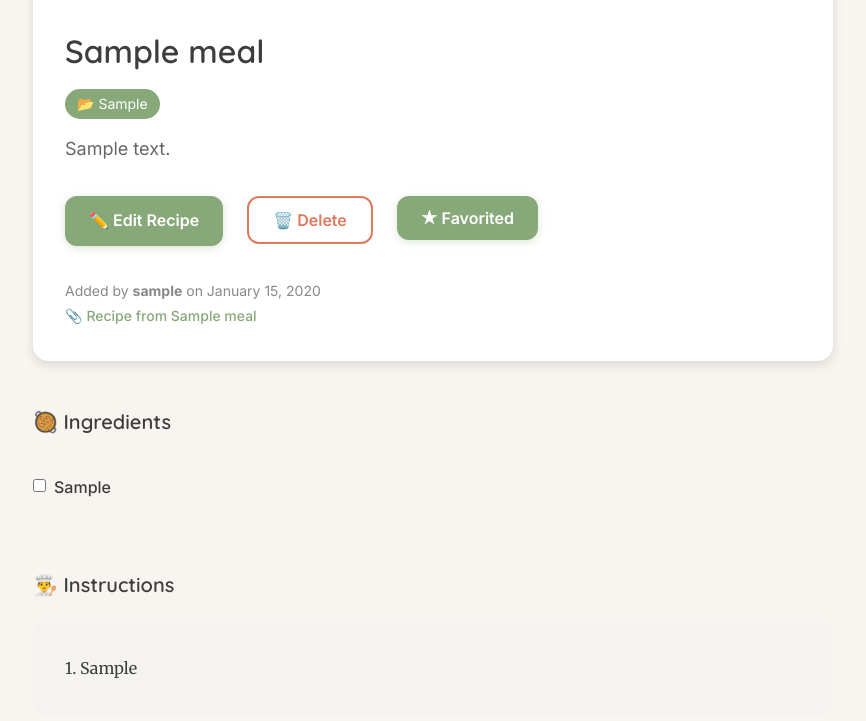
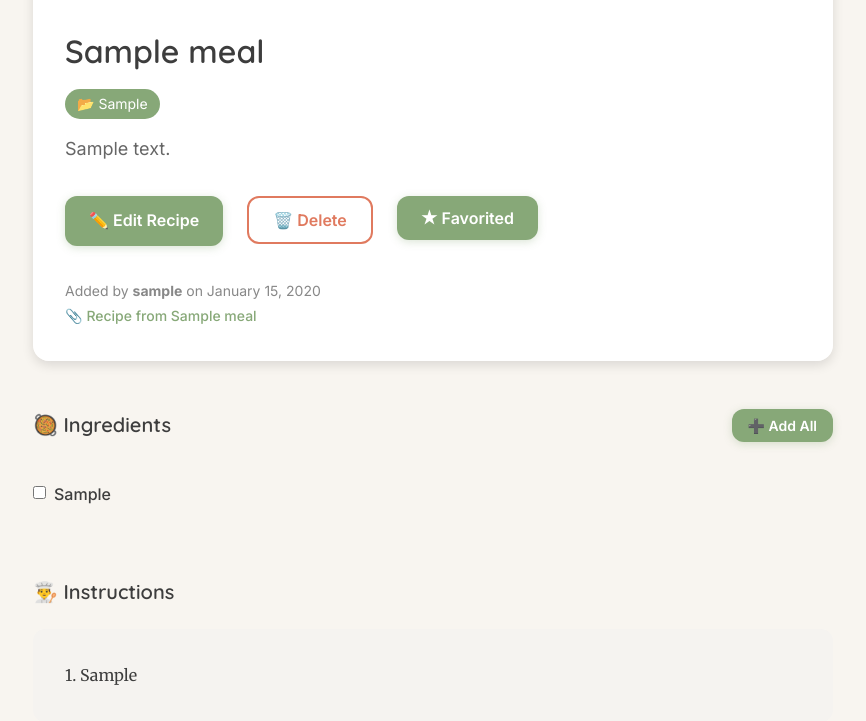
Before and after one commit to jasonmotylinski/meal-planner, a Flask app: page /meals/1 in a window 1280 px wide. Shown: the part 538-1259 px from the top of the page, without its empty margins (207-1073 px from the left). Run offline with Flask 3, Linux system fonts and the light colour scheme; a user stored in the database is signed in; tables that the repository leaves empty hold one stand-in row (values such as "Sample post"); grey boxes marked "Sample" are stand-in pictures.

Commit message:
fix: multiple clicks to add to shopping list

```diff
--- a/app/templates/meals/view.html
+++ b/app/templates/meals/view.html
@@ -57,12 +57,17 @@
 
     <!-- Ingredients Section -->
     <section class="ingredients-section">
-        <div style="display: flex; justify-content: space-between; align-items: center; margin-bottom: var(--spacing-md);">
+        <div style="display: flex; justify-content: space-between; align-items: center; margin-bottom: var(--spacing-md); gap: var(--spacing-sm); flex-wrap: wrap;">
             <h4 style="margin: 0;">🥘 Ingredients</h4>
             {% if current_user.household %}
-                <button type="button" id="add-ingredients-btn" class="btn btn-sm btn-secondary" style="display: none;">
-                    ➕ Add Checked to Shopping List
-                </button>
+                <div style="display: flex; gap: var(--spacing-sm);">
+                    <button type="button" id="add-all-ingredients-btn" class="btn btn-sm btn-secondary" style="display: none;">
+                        ➕ Add All
+                    </button>
+                    <button type="button" id="add-ingredients-btn" class="btn btn-sm btn-secondary" style="display: none;">
+                        ➕ Add Checked to Shopping List
+                    </button>
+                </div>
             {% endif %}
         </div>
 
@@ -152,38 +157,73 @@ function updateAddButton() {
     }
 }
 
-// Handle "Add to Shopping List" button click
+// Handle "Add All" button click
+const addAllBtn = document.getElementById('add-all-ingredients-btn');
+if (addAllBtn) {
+    addAllBtn.style.display = 'inline-block';
+    addAllBtn.addEventListener('click', function() {
+        const allIngredients = Array.from(
+            document.querySelectorAll('.ingredient-checkbox')
+        ).map(cb => cb.dataset.ingredient);
+
+        if (allIngredients.length === 0) {
+            alert('No ingredients to add');
+            return;
+        }
+
+        showShoppingListModal(allIngredients);
+    });
+}
+
+// Handle "Add Checked to Shopping List" button click
 const addIngredientsBtn = document.getElementById('add-ingredients-btn');
 if (addIngredientsBtn) {
-    addIngredientsBtn.addEventListener('click', showShoppingListModal);
+    addIngredientsBtn.addEventListener('click', function() {
+        const checkedIngredients = Array.from(
+            document.querySelectorAll('.ingredient-checkbox:checked')
+        ).map(cb => cb.dataset.ingredient);
+
+        showShoppingListModal(checkedIngredients);
+    });
 }
 
-function showShoppingListModal() {
-    const checkedIngredients = Array.from(
+function showShoppingListModal(ingredients) {
+    // Use provided ingredients or get checked ones
+    const ingredientsToAdd = ingredients || Array.from(
         document.querySelectorAll('.ingredient-checkbox:checked')
     ).map(cb => cb.dataset.ingredient);
 
-    if (checkedIngredients.length === 0) {
-        alert('Please check at least one ingredient');
+    if (ingredientsToAdd.length === 0) {
+        alert('No ingredients to add');
         return;
     }
 
     const modal = document.getElementById('shopping-list-modal');
     const container = document.getElementById('shopping-lists-container');
 
-    // Fetch all shopping lists via API
+    // Fetch all shopping lists via API (don't show modal yet)
     container.innerHTML = '<p style="text-align: center; color: #999;">Loading shopping lists...</p>';
-    modal.style.display = 'flex';
-    modal.style.alignItems = 'center';
-    modal.style.justifyContent = 'center';
 
     fetch(`{{ url_for('shopping.get_shopping_lists') }}`)
         .then(r => r.json())
         .then(lists => {
-            renderShoppingListOptions(lists, checkedIngredients, container);
+            // Auto-select if only 1 list (don't show modal)
+            if (lists.length === 1) {
+                selectShoppingList(lists[0].id, lists[0].name, ingredientsToAdd);
+                return;
+            }
+
+            // Show modal only if multiple lists
+            modal.style.display = 'flex';
+            modal.style.alignItems = 'center';
+            modal.style.justifyContent = 'center';
+            renderShoppingListOptions(lists, ingredientsToAdd, container);
         })
         .catch(err => {
             container.innerHTML = '<p style="text-align: center; color: #c00;">Error loading shopping lists</p>';
+            modal.style.display = 'flex';
+            modal.style.alignItems = 'center';
+            modal.style.justifyContent = 'center';
             console.error(err);
         });
 }
```
Also changed, not shown: 1 other file.
